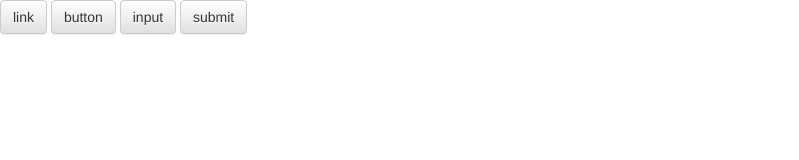
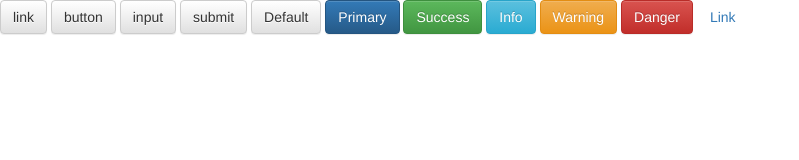
Before and after one commit to olga-dev/bootstrap-buttons, a plain HTML site: page index.html in a window 1280 px wide. Shown: the whole page, without its empty margins (0-799 px from the left). Drawn offline with nearby package versions, Linux system fonts and the light colour scheme.

Commit message:
Use any of the available button classes to quickly create a styled button

```diff
--- a/index.html
+++ b/index.html
@@ -16,5 +16,20 @@
 <button class="btn btn-default" type="submit">button</button>
 <input class="btn btn-default" type="button" value="input">
 <input class="btn btn-default" type="button" value="submit">
+
+<!--Standard button -->
+<button type="button" class="btn btn-default">Default</button>
+<!--Provides extra visual weight and identifies the primary action in a set of buttons-->
+<button type="button" class="btn btn-primary">Primary</button>
+<!--Indicates a successful or positive action -->
+<button type="button" class="btn btn-success">Success</button>
+<!-- Contextual button for informational alert massages -->
+<button type="button" class="btn btn-info">Info</button>
+<!-- Indicates caution should be taken with this action -->
+<button type="button" class="btn btn-warning">Warning</button>
+<!-- Indicates a dangerous or potentially negative action -->
+<button type="button" class="btn btn-danger">Danger</button>
+<!-- Deemphasize a button by making it look like a link while maintaining button behavior -->
+<button type="button" class="btn btn-link">Link</button>
 </body>
 </html>
```
